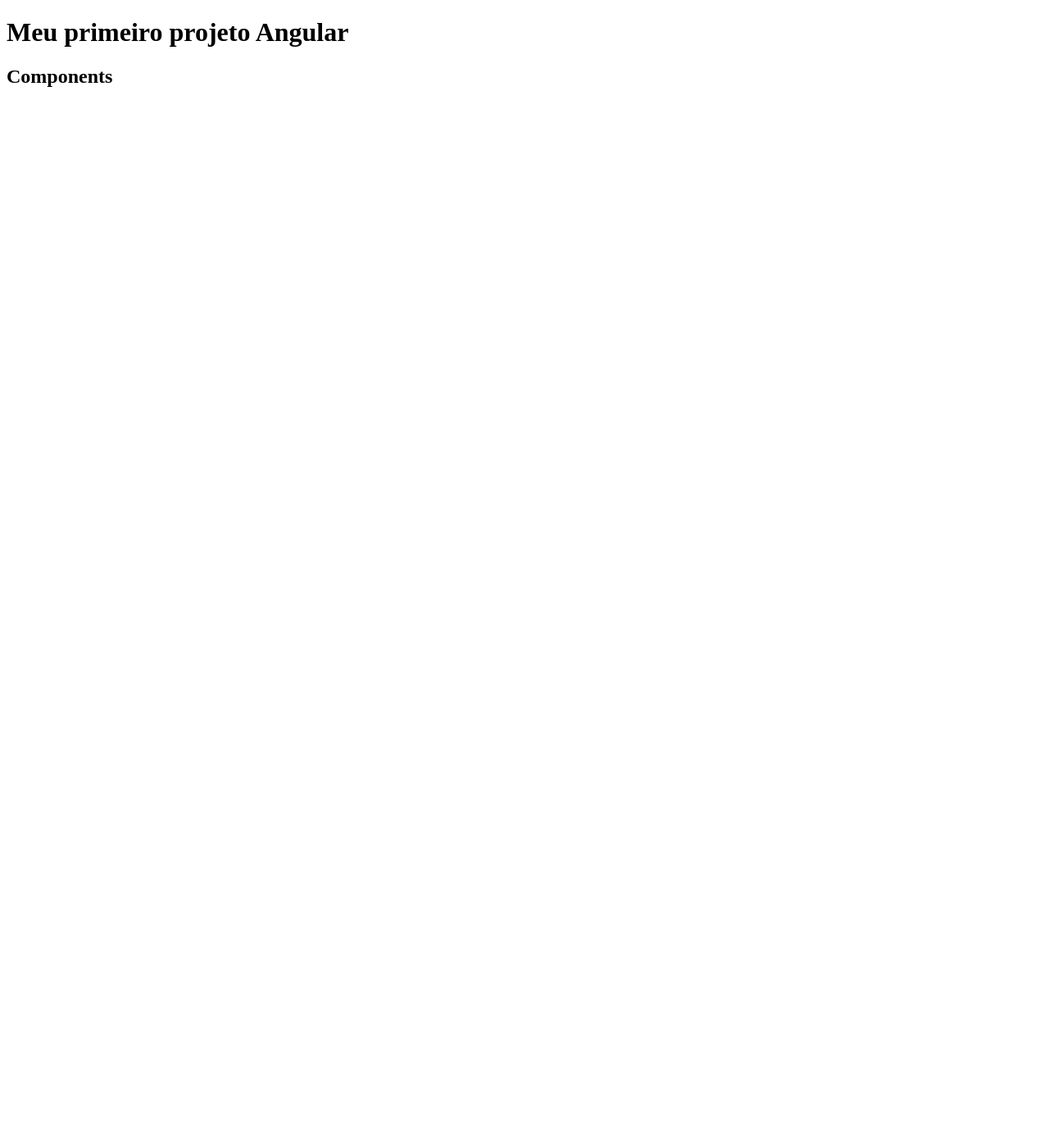
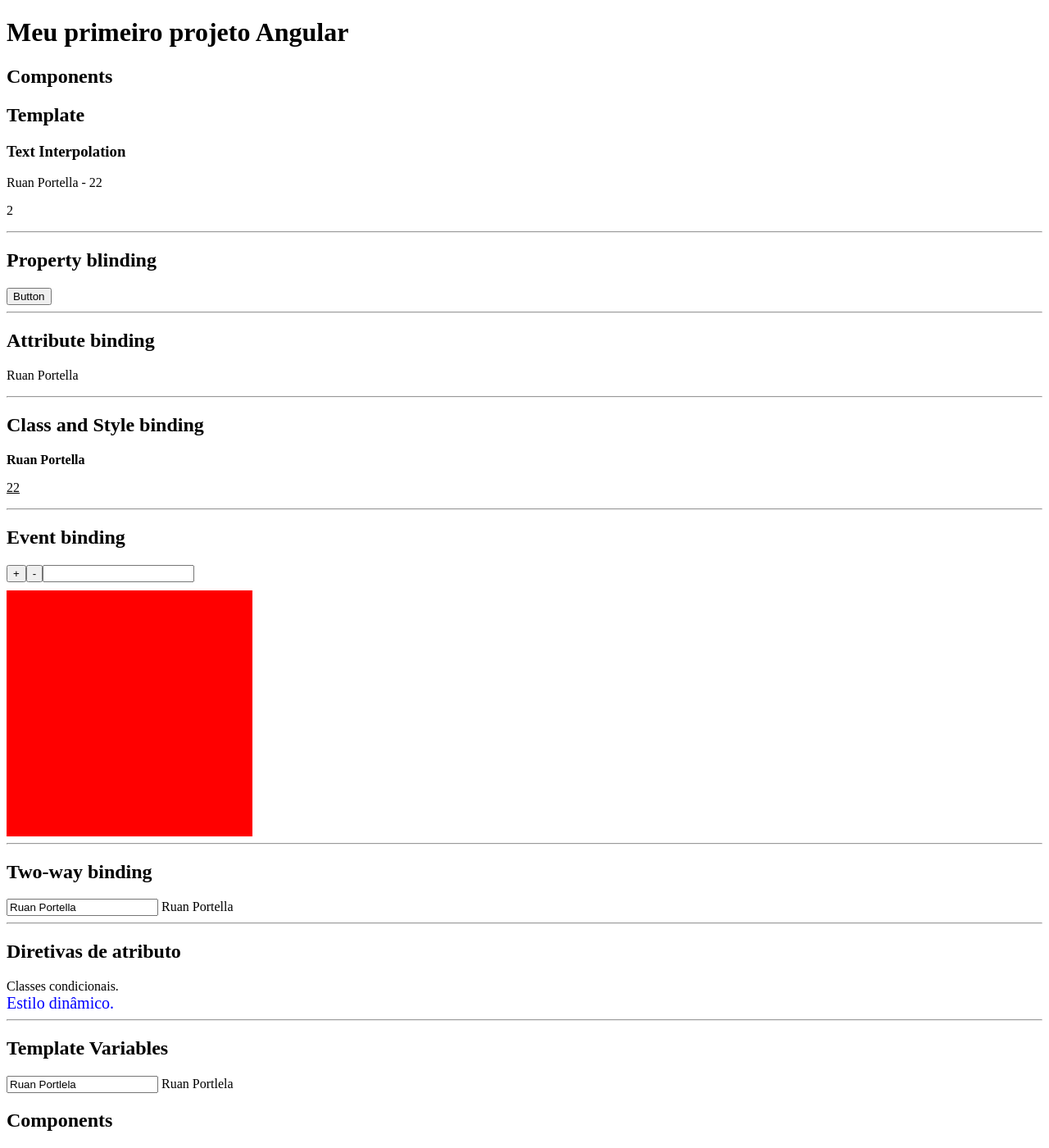
Before and after one commit to Ruan-Portella/angular-journey, an Angular app in the folder meu-primeiro-projeto/: page / in a window 1280 px wide. Shown: the whole page at 82% size. Before the commit the page ends 800 px from the top, so only its background shows below. Built offline with nearby package versions, Linux system fonts and the light colour scheme.

Commit message:
Feat: Templates

```diff
--- a/meu-primeiro-projeto/src/app/app.component.ts
+++ b/meu-primeiro-projeto/src/app/app.component.ts
@@ -2,15 +2,20 @@ import { CommonModule } from '@angular/common';
 import { Component } from '@angular/core';
 import { RouterOutlet } from '@angular/router';
 import { NewComponent } from './components/new-component/new-component.component';
+import { TemplateBindingComponent } from './components/template/template-binding/template-binding.component';
+import { TemplateVariablesComponent } from './components/template/template-variables/template-variables.component';
 
 @Component({
   selector: 'app-root',
-  imports: [CommonModule ,RouterOutlet, NewComponent],
+  imports: [CommonModule ,RouterOutlet, NewComponent, TemplateBindingComponent, TemplateVariablesComponent],
   template: `
    <router-outlet />
 
     <h1>Meu primeiro projeto Angular</h1>
     <app-new-component />
+
+    <app-template-binding />
+    <app-template-variables />
   `
 })
 export class AppComponent {}
--- a/meu-primeiro-projeto/src/app/components/new-component/new-component.component.ts
+++ b/meu-primeiro-projeto/src/app/components/new-component/new-component.component.ts
@@ -8,5 +8,5 @@ import { Component } from '@angular/core';
   styleUrl: './new-component.component.scss'
 })
 export class NewComponent {
-
+  public name = "New Component";
 }
--- /dev/null
+++ b/meu-primeiro-projeto/src/app/components/template/template-binding/template-binding.component.html
@@ -0,0 +1,65 @@
+<h2>Template</h2>
+<h3>Text Interpolation</h3>
+{{name}} - {{age}}
+
+<p>{{1 + 1}}</p>
+
+<hr />
+
+<h2>Property blinding</h2>
+
+
+<button [disabled]="isDisabled">Button</button>
+
+<hr />
+
+<h2>Attribute binding</h2>
+
+<p [attr.title]="name" [attr.aria-label]="name">Ruan Portella</p>
+
+<hr />
+
+<h2>Class and Style binding</h2>
+
+<p [class.background-blue]="true">{{name}}</p>
+<p [style.text-decoration]="'underline'">{{age}}</p>
+
+
+<hr />
+
+<h2>Event binding</h2>
+
+<button (click)="sum()">+</button>
+<button (click)="subtract()">-</button>
+
+<input (keydown.shift.s)="onKeyDown($event)" />
+
+<div (mousemove)="onMouseEvent($event)" style="background-color: red; width: 300px; height: 300px; margin-top: 10px">
+
+</div>
+
+
+<hr />
+
+<h2>Two-way binding</h2>
+
+<input [(ngModel)]="name" />
+
+{{name}}
+
+<hr />
+
+<h2>Diretivas de atributo</h2>
+
+<div [ngClass]="{
+  'background-blue': isDisabled
+}">Classes condicionais.</div>
+
+
+<div [ngStyle]="{
+  color: 'blue',
+  'font-size': '20px',
+}">Estilo dinâmico.</div>
+
+
+<hr />
--- /dev/null
+++ b/meu-primeiro-projeto/src/app/components/template/template-binding/template-binding.component.scss
@@ -0,0 +1,5 @@
+:host {
+  .background-blue {
+    font-weight: 800;
+  }
+}
--- /dev/null
+++ b/meu-primeiro-projeto/src/app/components/template/template-binding/template-binding.component.ts
@@ -0,0 +1,38 @@
+import { CommonModule } from '@angular/common';
+import { Component } from '@angular/core';
+import { FormsModule } from '@angular/forms';
+
+@Component({
+  selector: 'app-template-binding',
+  imports: [CommonModule, FormsModule],
+  templateUrl: './template-binding.component.html',
+  styleUrl: './template-binding.component.scss'
+})
+export class TemplateBindingComponent {
+  public name = "Ruan Portella";
+  public age = 22;
+  public isDisabled = true;
+
+  constructor() {
+    setTimeout(() => {
+      this.isDisabled = false;
+    }, 2000);
+  }
+
+  public sum(): number {
+    return this.age++
+  };
+
+  public subtract(): number {
+    return this.age--
+  }
+
+  public onKeyDown(event: Event): void {
+    const input = event.target as HTMLInputElement;
+    this.name = input.value;
+  };
+
+  public onMouseEvent(event: MouseEvent): void {
+    console.log(event);
+  }
+}
--- /dev/null
+++ b/meu-primeiro-projeto/src/app/components/template/template-variables/template-variables.component.html
@@ -0,0 +1,6 @@
+<h2 #h2>Template Variables</h2>
+
+<input #name value="Ruan Portlela" />
+{{ name.value }}
+
+<app-new-component />
--- /dev/null
+++ b/meu-primeiro-projeto/src/app/components/template/template-variables/template-variables.component.ts
@@ -0,0 +1,21 @@
+import { CommonModule } from '@angular/common';
+import { AfterViewInit, Component, ElementRef, ViewChild } from '@angular/core';
+import { NewComponent } from '../../new-component/new-component.component';
+
+@Component({
+  selector: 'app-template-variables',
+  imports: [CommonModule, NewComponent],
+  templateUrl: './template-variables.component.html',
+  styleUrl: './template-variables.component.scss'
+})
+
+
+export class TemplateVariablesComponent implements AfterViewInit {
+  @ViewChild('name') public nameInput!: ElementRef;
+  @ViewChild(NewComponent) public newComponent!: NewComponent;
+
+  ngAfterViewInit() {
+    console.log(this.nameInput.nativeElement.value);
+    console.log(this.newComponent.name);
+  }
+}
```
Also changed, not shown: meu-primeiro-projeto/src/app/components/template/template-variables/template-variables.component.scss (added), 2 other files (tests, documents, lock files or other folders).
